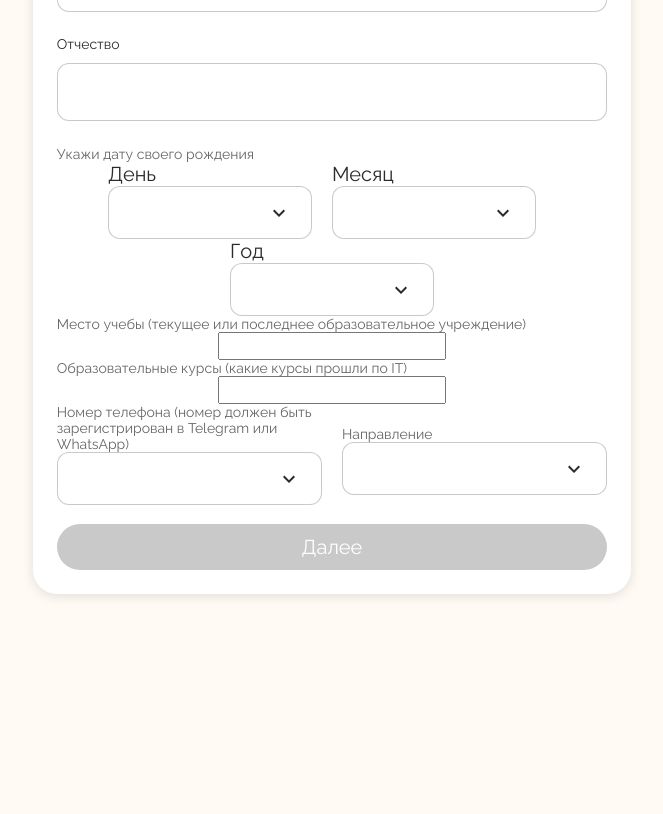
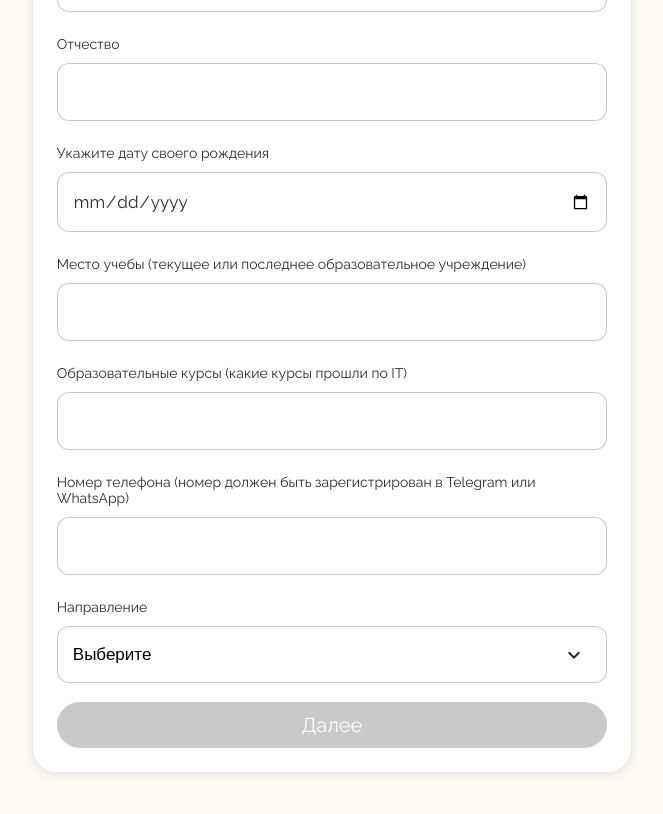
Before and after one commit to ulancho/boost-up, a React (Create React App) app: page /boost-up/registration in a window 1280 px wide. Shown: the part 740-1554 px from the top of the page, without its empty margins (308-971 px from the left). Before the commit the page ends 1424 px from the top, so only its background shows below. Built offline with nearby package versions, Linux system fonts and the light colour scheme; a web font is replaced by a local one.

Commit message:
changed registration form

```diff
--- a/src/pages/registration/RegistrationPage.js
+++ b/src/pages/registration/RegistrationPage.js
@@ -3,6 +3,7 @@ import styles from './RegistrationPage.module.css';
 import MyInput from '../../components/MyInput/MyInput';
 import { Formik } from 'formik';
 import * as Yup from 'yup';
+import MySelect from '../../components/MySelect/MySelect';
 
 const FirstLoginPage = () => {
     return (
@@ -45,72 +46,56 @@ const FirstLoginPage = () => {
                 </p>
                 <Formik
                     initialValues={{
-                        name: ''
+                        first_name: '',
+                        lastname: '',
+                        patronymic: '',
+                        date_of_birth: '',
+                        study_place: '',
+                        study_course: '',
+                        phone_number: '',
+                        direction_id: ''
                     }}
                     validationSchema={Yup.object({
-                        name: Yup.string().required('Не заполненное поле')
+                        first_name: Yup.string().required('Не заполненное поле'),
+                        lastname: Yup.string().required('Не заполненное поле'),
+                        patronymic: Yup.string().required('Не заполненное поле'),
+                        date_of_birth: Yup.string().required('Не заполненное поле'),
+                        study_place: Yup.string().required('Не заполненное поле'),
+                        study_course: Yup.string().required('Не заполненное поле'),
+                        phone_number: Yup.string().required('Не заполненное поле'),
+                        direction_id: Yup.string()
+                            .oneOf(['1'], 'Invalid Job Type')
+                            .required('Не заполненное поле')
                     })}
                     onSubmit={async (values, { setSubmitting }) => {
                         await new Promise((r) => setTimeout(r, 500));
                         setSubmitting(false);
                     }}>
                     <>
-                        <MyInput type="text" label="Имя" name="name" />
+                        <MyInput type="text" label="Имя" name="first_name" />
                         <MyInput type="text" label="Фамилия" name="lastname" />
-                        <MyInput type="text" label="Отчество" name="surname" />
-
-                        <p className="text-align-left fs-14 fw-4 gray-font ml-0 pt-25">
-                            Укажи дату своего рождения
-                        </p>
-                        <div className={`${styles.wrap_items} center-wrapper`}>
-                            <div className={`${styles.form_group} ${styles.width190} mr-20 mt-0`}>
-                                <label for="day">
-                                    <p>День</p>
-                                </label>
-                                <select name="day"></select>
-                            </div>
-                            <div className={`${styles.form_group} ${styles.width190} mr-20 mt-0`}>
-                                <label for="month">
-                                    <p>Месяц</p>
-                                </label>
-                                <select name="month"></select>
-                            </div>
-                            <div className={`${styles.form_group} ${styles.width190} mt-0`}>
-                                <label for="year">
-                                    <p>Год</p>
-                                </label>
-                                <select
-                                    id="select_year"
-                                    start="1900"
-                                    end="2022"
-                                    name="year"></select>
-                            </div>
-                        </div>
-                        <div className={styles.form_group}>
-                            <p className="text-align-left fs-14 fw-4 gray-font">
-                                Место учебы (текущее или последнее образовательное учреждение)
-                            </p>
-                            <input type="text" />
-                        </div>
-                        <div className={styles.form_group}>
-                            <p className="text-align-left fs-14 fw-4 gray-font">
-                                Образовательные курсы (какие курсы прошли по IT)
-                            </p>
-                            <input type="text" />
-                        </div>
-                        <div className="center-wrapper">
-                            <div className={`${styles.form_group} ${styles.width300} mr-20`}>
-                                <p className="text-align-left fs-14 fw-4 gray-font">
-                                    Номер телефона (номер должен быть
-                                    <br /> зарегистрирован в Telegram или WhatsApp)
-                                </p>
-                                <select></select>
-                            </div>
-                            <div className={`${styles.form_group} ${styles.width300} pt-12`}>
-                                <p className="text-align-left fs-14 fw-4 gray-font">Направление </p>
-                                <select></select>
-                            </div>
-                        </div>
+                        <MyInput type="text" label="Отчество" name="patronymic" />
+                        <MyInput
+                            type="date"
+                            label="Укажите дату своего рождения"
+                            name="date_of_birth"
+                        />
+                        <MyInput
+                            type="text"
+                            label="Место учебы (текущее или последнее образовательное учреждение)"
+                            name="study_place"
+                        />
+                        <MyInput
+                            type="text"
+                            label="Образовательные курсы (какие курсы прошли по IT)"
+                            name="study_course"
+                        />
+                        <MyInput
+                            type="number"
+                            label="Номер телефона (номер должен быть зарегистрирован в Telegram или WhatsApp)"
+                            name="phone_number"
+                        />
+                        <MySelect label="Направление" name="direction_id" />
                     </>
                 </Formik>
                 <button className="btn gray-btn">Далее</button>
```
